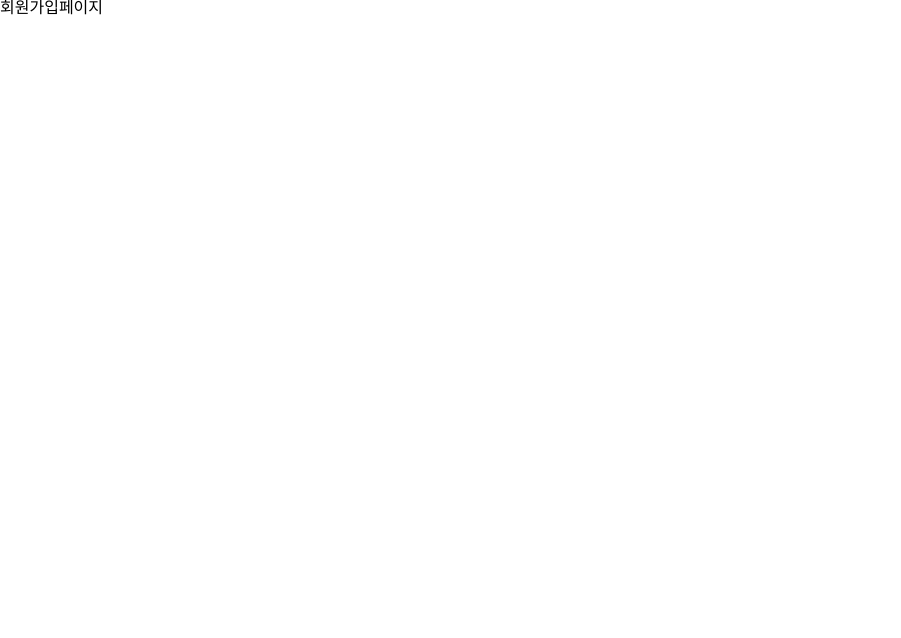
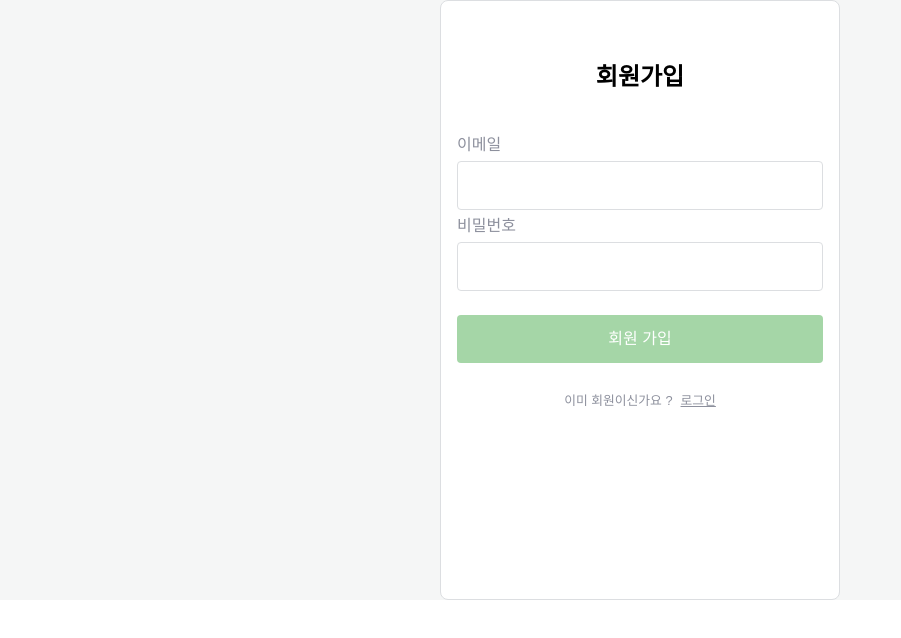
Before and after one commit to dobidugi/wanted-pre-onboarding-frontend, a React (Create React App) app: page /signup in a window 1280 px wide. Shown: the top 638 px of the page, without its empty margins (0-901 px from the left). Built offline with nearby package versions, Linux system fonts and the light colour scheme.

Commit message:
Design: 회원가입 페이지 퍼블리싱

```diff
--- /dev/null
+++ b/src/pages/Signup/InputForm.tsx
@@ -0,0 +1,48 @@
+import { css } from '@emotion/react'
+import React from 'react'
+import Button from '../../components/common/Button'
+import LabelInput from '../../components/common/LabelInput'
+import SignSubmitButtonStyle from '../../style/SignSubmitButtonStyle'
+
+/**
+ * 회원가입 입력 폼 컴포넌트
+ * 확장을 위해 Signin/InputForm.tsx와 공용으로 사용하지않음
+ * @returns
+ */
+function InputForm() {
+    return (
+        <form
+            css={style}
+        >
+            <LabelInput
+                label="이메일"
+                input={{
+                    type: "email",
+                    name: "email",
+                    testId: "email-input"
+                }}
+            />
+            <LabelInput
+                label="비밀번호"
+                input={{
+                    type: "password",
+                    name: "password",
+                    testId: "password-input"
+                }}
+            />
+            <Button
+                type="submit"
+                testId="signup-button"
+                css={SignSubmitButtonStyle}
+            >
+                회원 가입
+            </Button>
+        </form>
+    )
+}
+
+const style = css`
+    width: 100%;
+`
+
+export default InputForm;
--- a/src/pages/Signup/index.tsx
+++ b/src/pages/Signup/index.tsx
@@ -1,4 +1,7 @@
 import React from 'react'
+import GreyBackgroundWrapper from '../../components/common/GreyBackgroundWrapper'
+import SignWrapper from '../../components/common/SignWrapper'
+import InputForm from './InputForm'
 
 /**
  * /signup
@@ -7,7 +10,17 @@ import React from 'react'
  */
 function index() {
     return (
-        <div>회원가입페이지</div>
+        <main>
+            <GreyBackgroundWrapper
+                className='wrapper-center'
+            >
+                <SignWrapper
+                    type="회원가입"
+                >
+                    <InputForm />
+                </SignWrapper>
+            </GreyBackgroundWrapper>
+        </main>
     )
 }
 
```
